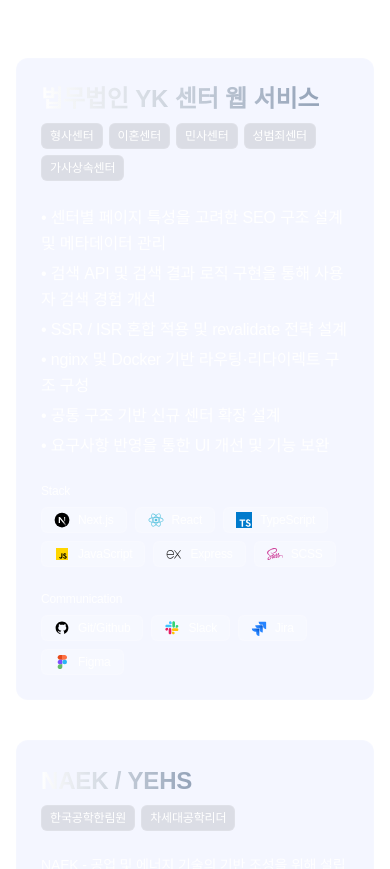
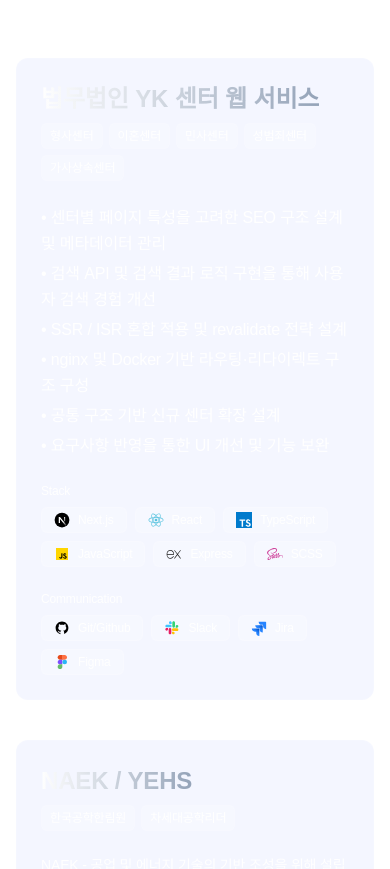
Before and after one commit to JangBai/JangBai.github.io, a React (Vite) app: page / in a window 390 px wide. Shown: the part 2560-3429 px from the top of the page. Built offline with nearby package versions, Linux system fonts and the light colour scheme; a web font is replaced by a local one.

Commit message:
style: project 링크 영역 모바일 테스트

```diff
--- a/src/pages/home/Projects.tsx
+++ b/src/pages/home/Projects.tsx
@@ -15,7 +15,6 @@ export default function Projects() {
           key={project.id}
           className="relative w-full rounded-xl border border-white/10 bg-[var(--color-accent-soft-20)] p-6"
         >
-          {/* 헤더 */}
           <div className="mb-6 flex flex-wrap items-end justify-between gap-2">
             <h3 className="bg-gradient-to-r from-slate-900 to-slate-500 bg-clip-text text-2xl font-semibold text-transparent dark:from-white dark:to-slate-400">
               {project.title}
@@ -29,7 +28,7 @@ export default function Projects() {
                     href={item.link}
                     target="_blank"
                     rel="noopener noreferrer"
-                    className="rounded-md border border-white/10 bg-black/10 px-2 py-1 text-xs text-[var(--color-primary)] transition hover:bg-white/20"
+                    className="rounded-md border border-white/10 bg-black/10 px-2 py-1 text-xs text-[var(--color-primary)] transition hover:bg-white/30 dark:bg-white/20"
                   >
                     {item.title}
                   </a>
```
